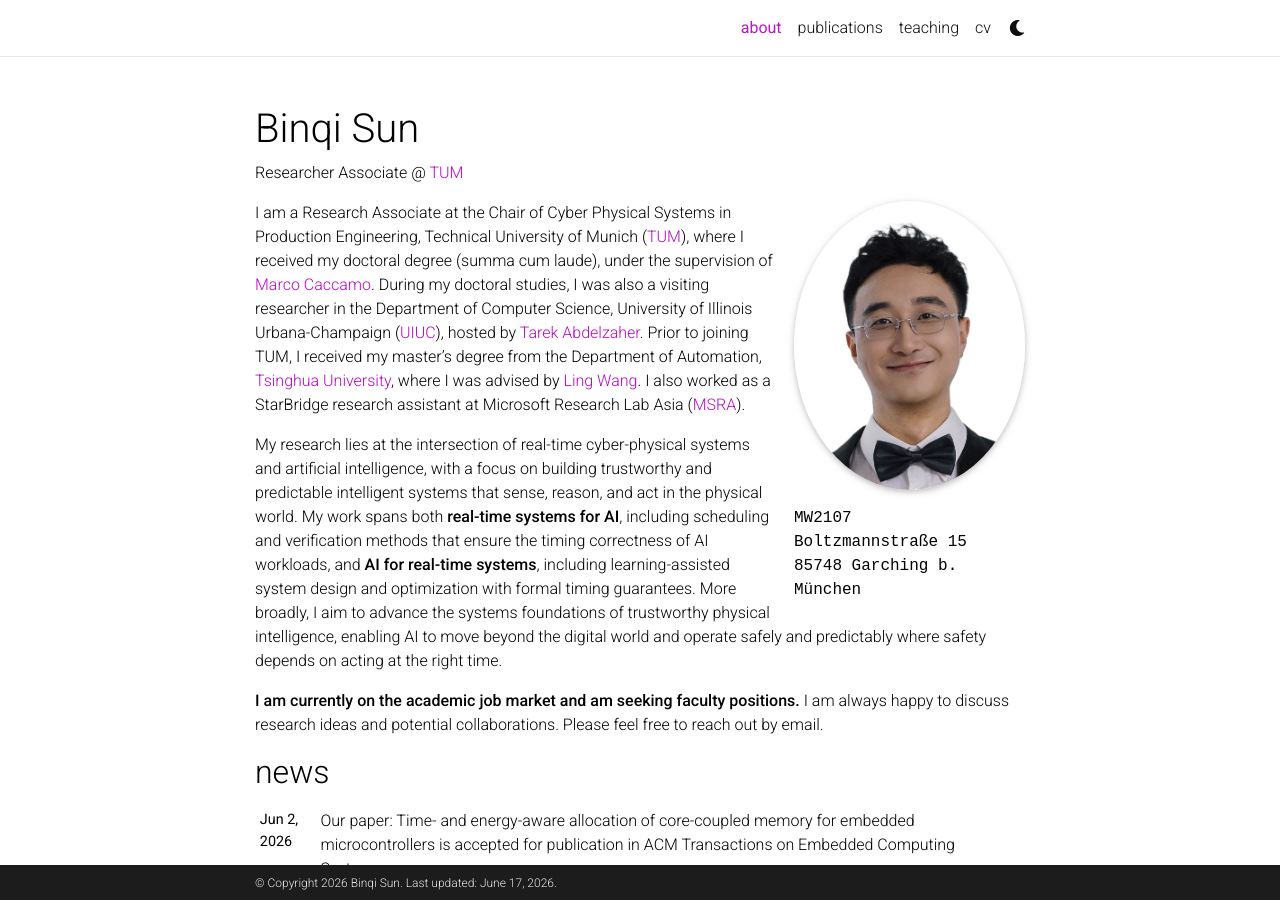
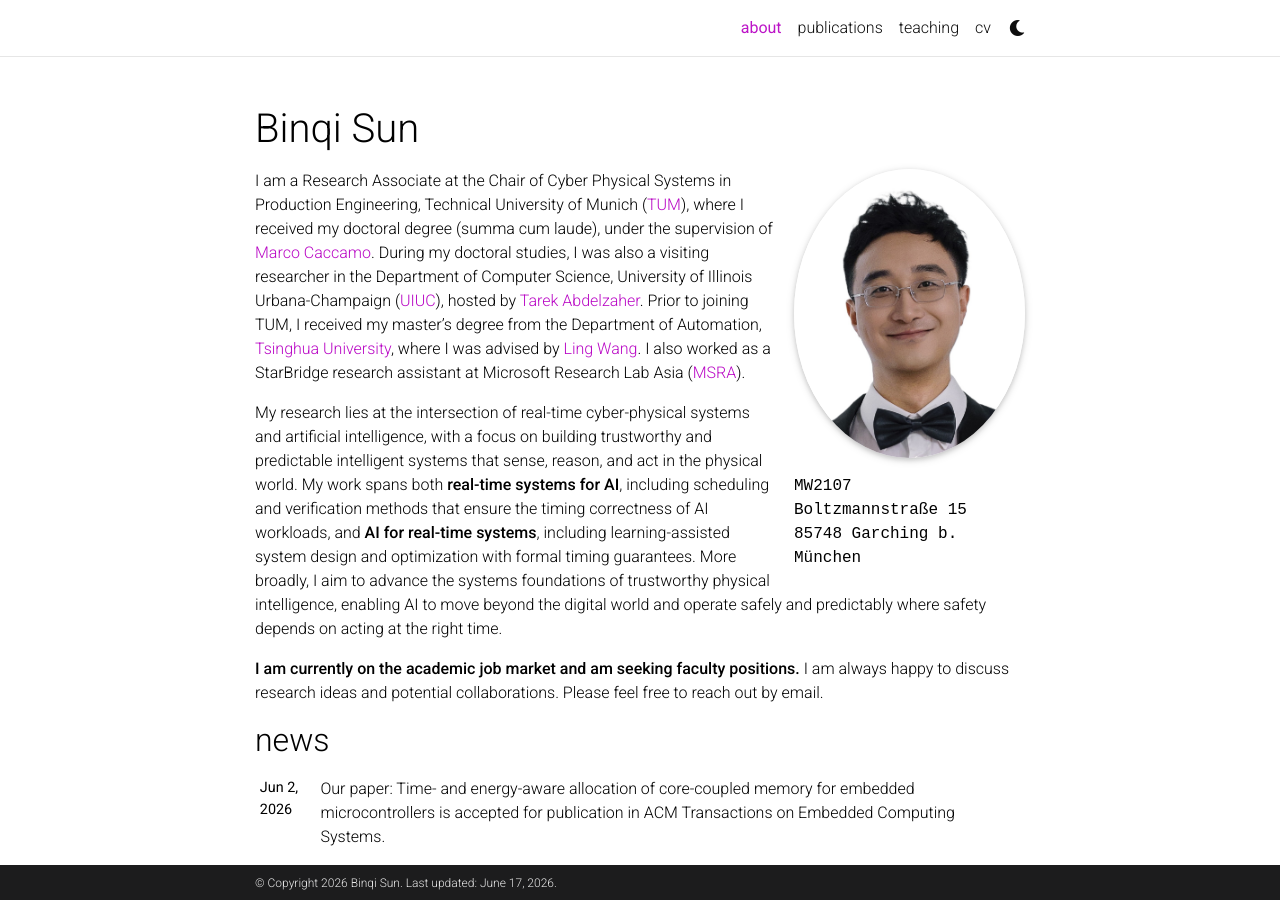
Before and after one commit to binqi-sun/binqi-sun.github.io, a Jekyll site: the page built from _pages/about.md, in a window 1280 px wide and 900 px high. Built offline with Jekyll 4.4.1, drawn with Linux system fonts in a browser that asks for light colours; full-size pictures stand in for the smaller copies a plugin makes; comment, search, counter and statistics services are not loaded; a style sheet for code colours, icons or effects is not loaded; some of the changed lines change nothing that is shown.

Commit message:
update about me

```diff
--- a/_pages/about.md
+++ b/_pages/about.md
@@ -2,7 +2,7 @@
 layout: about
 title: about
 permalink: /
-subtitle: Researcher Associate @ <a href='https://www.tum.de/en/'>TUM</a>
+# subtitle: Researcher Associate @ <a href='https://www.tum.de/en/'>TUM</a>
 
 profile:
   align: center
```
